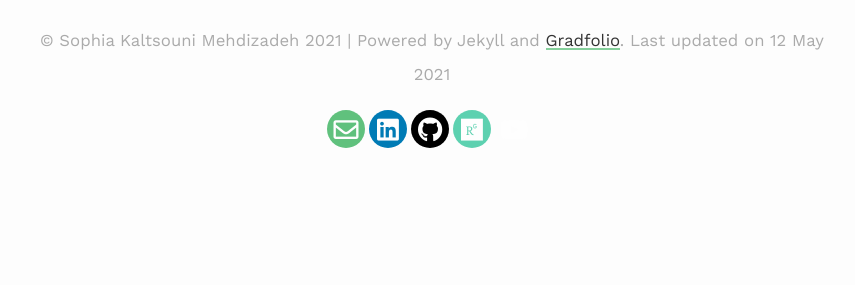
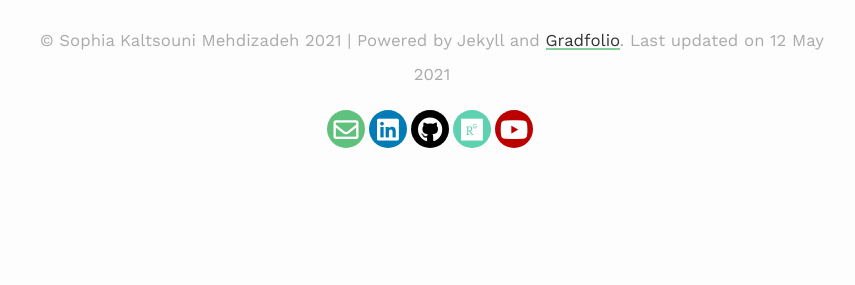
Before and after one commit to smehdizadeh/smehdizadeh.github.io, a Jekyll site: the page built from index.md, in a window 1280 px wide. Shown: the part 692-977 px from the top of the page, without its empty margins (208-1063 px from the left). Built offline with Jekyll 4.4.1, drawn with Linux system fonts in a browser that asks for light colours; nearby versions of some CDN libraries.

Commit message:
Update footer-social.scss

```diff
--- a/assets/css/_sass/footer-social.scss
+++ b/assets/css/_sass/footer-social.scss
@@ -35,6 +35,7 @@
 .fa-linkedin,
 .fa-github,
 .fa-orcid,
+.fa-youtube,
 .fa-researchgate,
 .fa-envelope {
   font-size: 25px;
@@ -100,6 +101,16 @@
   border-color: #a6ce3b;
 }
 
+.rounded-social-buttons .social-button.youtube {
+  background: #bb0000;
+}
+
+.rounded-social-buttons .social-button.youtube:hover, .rounded-social-buttons .social-button.youtube:focus {
+  color: #bb0000;
+  background: #fefefe;
+  border-color: #bb0000;
+}
+
 .rounded-social-buttons .social-button.researchgate {
   background: #5dd1b0;
 }
```
